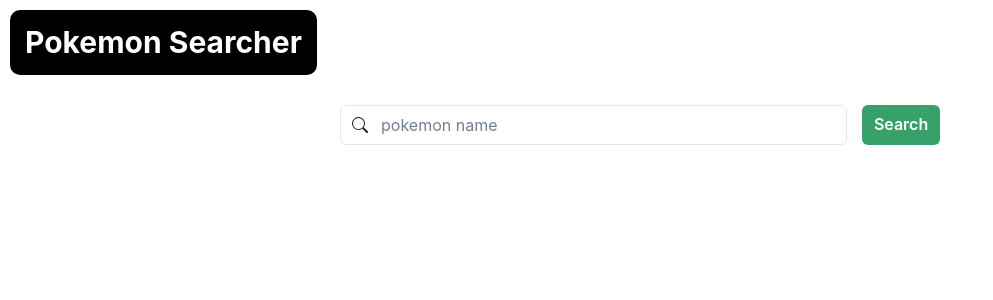
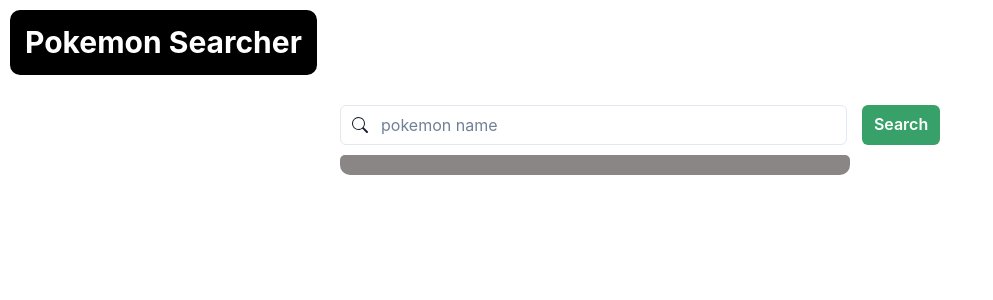
Before and after one commit to Sam44323/pokemon-search, a React (Vite) app: page / in a window 1280 px wide. Shown: the top 300 px of the page, without its empty margins (0-993 px from the left). Built offline with nearby package versions, Linux system fonts and the light colour scheme.

Commit message:
add: added query for search

```diff
--- a/src/pages/Main/Main.module.scss
+++ b/src/pages/Main/Main.module.scss
@@ -1,11 +1,38 @@
 .MainContainer {
   .SearchContainer {
-    display: flex;
+    position: relative;
     max-width: 600px;
     margin: 0 auto;
-    margin-top: 30px;
-    .Button {
-      margin-left: 15px;
+    .Inputs {
+      display: flex;
+      margin-top: 30px;
+      .Button {
+        margin-left: 15px;
+      }
+    }
+
+    .SuggestionModals {
+      position: absolute;
+      // left: 50%;
+      background-color: #8b8686;
+      width: 85%;
+      border-radius: 5px 5px 10px 10px;
+      margin-top: 10px;
+      padding: 10px 10px;
+      max-height: 180px;
+      overflow: scroll;
+      p {
+        padding: 10px 5px;
+        text-transform: capitalize;
+        font-weight: bold;
+        font-size: 15px;
+        color: #fff;
+        &:hover {
+          cursor: pointer;
+          background-color: #fff;
+          color: black;
+        }
+      }
     }
   }
 }
--- a/src/pages/Main/Main.tsx
+++ b/src/pages/Main/Main.tsx
@@ -14,12 +14,16 @@
 
 const Main: React.FC = () => {
   const [searchInput, setSearchInput] = React.useState<string>("");
+  const [suggestedData, setSuggestedData] = React.useState<
+    { name: string; url: string }[]
+  >([]);
 
   const handleSearch = () => {};
 
   return (
     <div className={styles.MainContainer}>
       <section className={styles.SearchContainer}>
+        <div className={styles.Inputs}>
           <InputGroup>
             <InputLeftElement pointerEvents="none" children={<BsSearch />} />
             <Input
@@ -37,6 +41,8 @@
           >
             Search
           </Button>
+        </div>
+        {true && <div className={styles.SuggestionModals}></div>}
       </section>
       <section className={styles.PokemonContainer}></section>
     </div>
```
Lines whose indentation alone changed are shown as unchanged.
